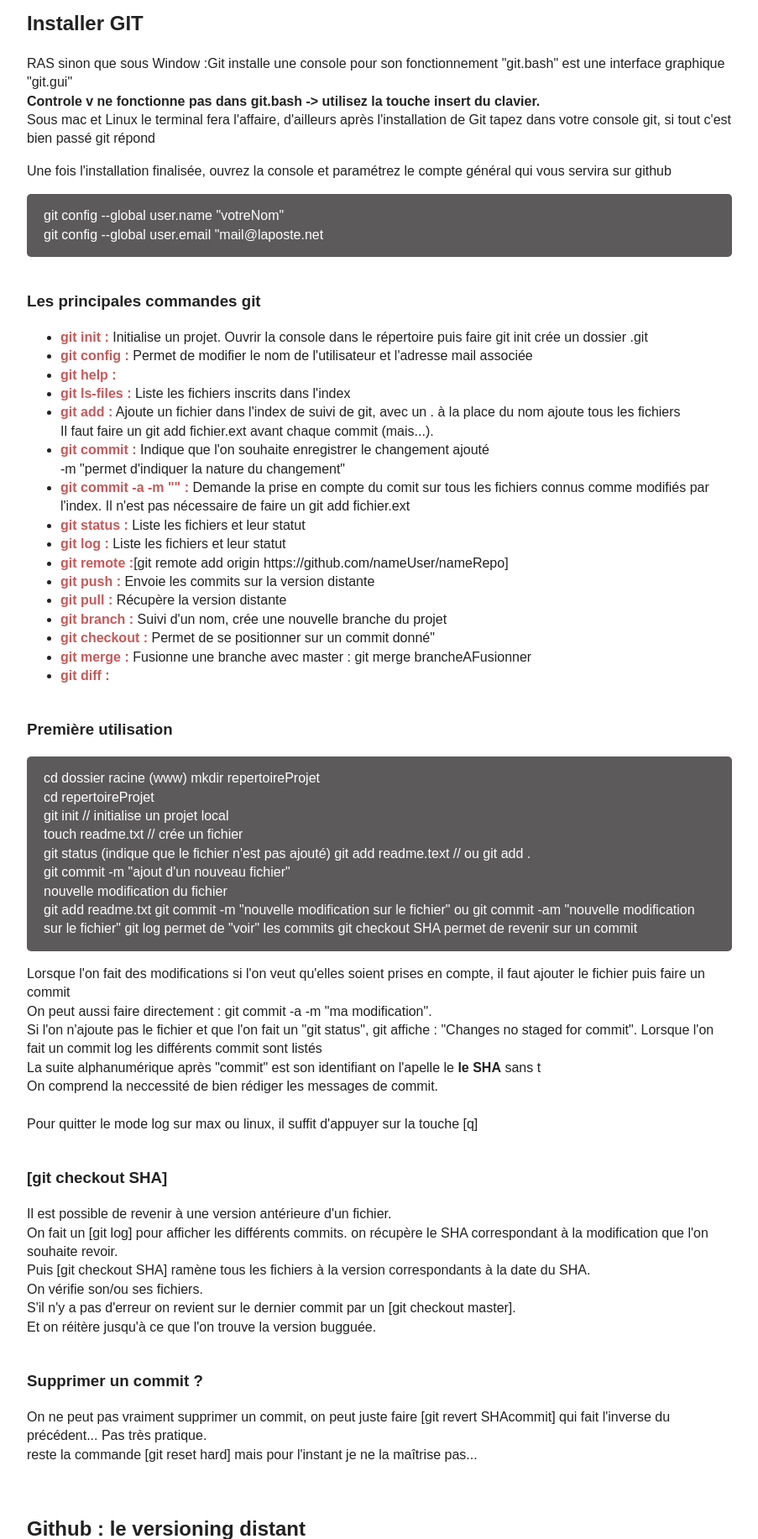
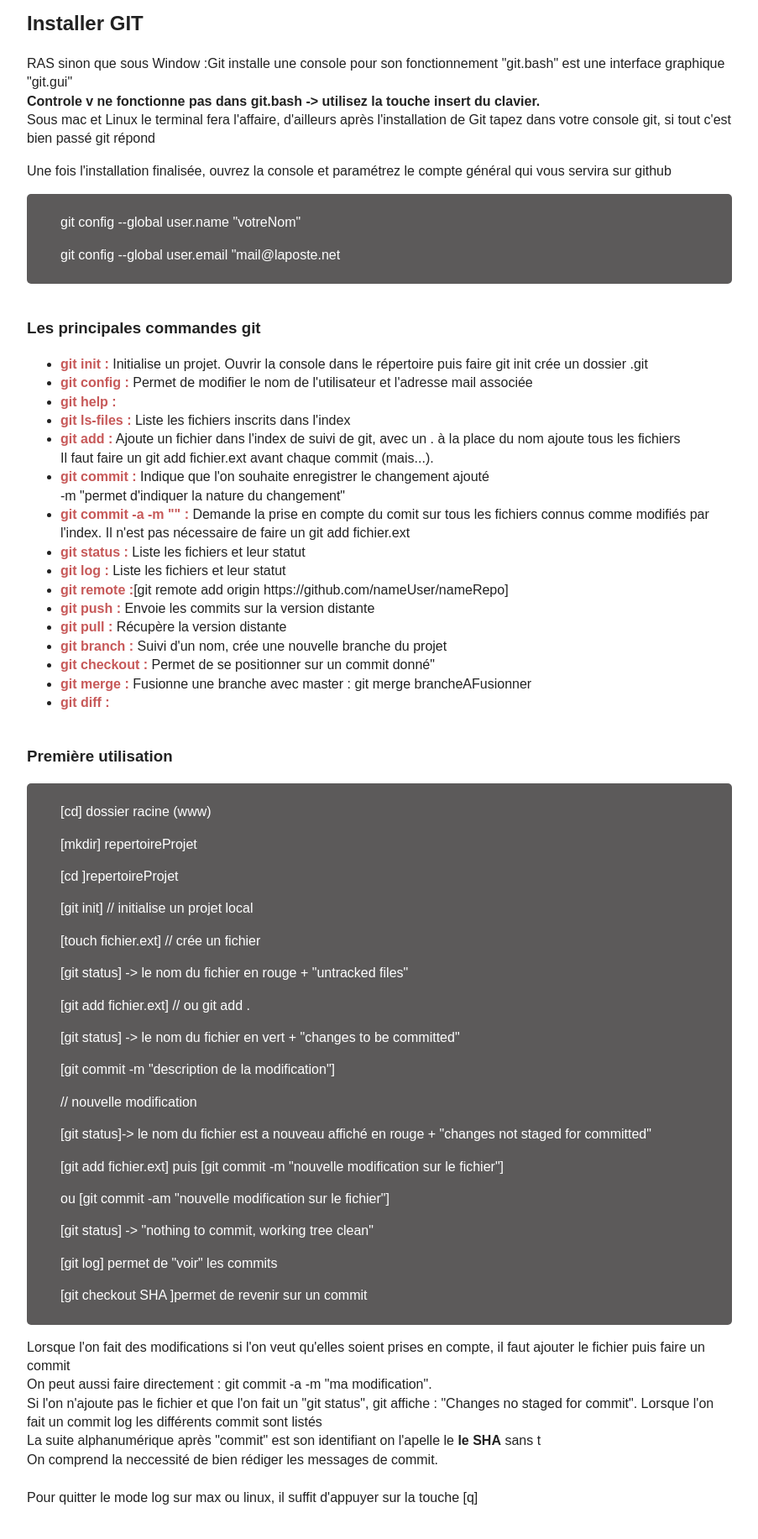
Before and after one commit to rogerlenoir/cours-git, a PHP site: page / in a window 1280 px wide. Shown: the part 741-2574 px from the top of the page at 84% size, without its empty margins (188-1091 px from the left). Run offline with PHP 8.4, Linux system fonts and the light colour scheme.

Commit message:
enregistrement compléments + modif css

```diff
--- a/css/main.css
+++ b/css/main.css
@@ -178,7 +178,10 @@ textarea {
 	padding: 15px 20px;
 	border-radius : 5px;
 }
-
+.console li{
+	padding : 8px 20px;
+	list-style: none;
+}
 
 /* =========================================================================================================================================================
    Author's custom styles
--- a/index.php
+++ b/index.php
@@ -70,10 +70,10 @@
 	<p>
 		Une fois l'installation finalisée, ouvrez la console et paramétrez le compte général qui vous servira sur github
 	</p>
-	<p class="console">
-		git config --global user.name "votreNom"<br>
-		git config --global user.email "mail@laposte.net
-	</p>
+	<ul class="console">
+		<li>git config --global user.name "votreNom"</li>
+		<li>git config --global user.email "mail@laposte.net</li>
+	</ul>
 	<h3>
 		Les principales commandes git
 	</h3>
@@ -100,23 +100,24 @@
 	<h3>
 		Première utilisation
 	</h3>
-	<p class="console">
-		cd dossier racine (www)
-		mkdir repertoireProjet<br>
-		cd repertoireProjet<br>
-		git init // initialise un projet local<br>
-		touch readme.txt // crée un fichier<br>
-		git status (indique que le fichier n'est pas ajouté)
-		git add readme.text // ou git add .<br>
-		git commit -m "ajout d'un nouveau fichier"<br>
-		nouvelle modification du fichier<br>
-		git add readme.txt
-		git commit -m "nouvelle modification sur le fichier"
-		ou git commit -am "nouvelle modification sur le fichier"
-		git log permet de "voir" les commits
-		git checkout SHA permet de revenir sur un commit
-
-	</p>
+	<ul class="console">
+		<li>[cd] dossier racine (www)</li>
+		<li>[mkdir] repertoireProjet</li>
+		<li>[cd ]repertoireProjet</li>
+		<li>[git init] // initialise un projet local</li>
+		<li>[touch fichier.ext] // crée un fichier</li>
+		<li>[git status] -> le nom du fichier en rouge + "untracked files"</li>
+		<li>[git add fichier.ext] // ou git add .</li>
+		<li>[git status] -> le nom du fichier en vert + "changes to be committed"</li>
+		<li>[git commit -m "description de la modification"]</li>
+		<li>// nouvelle modification</li>
+		<li>[git status]-> le nom du fichier est a nouveau affiché en rouge + "changes not staged for committed"</li>
+		<li>[git add fichier.ext] puis [git commit -m "nouvelle modification sur le fichier"]</li>
+		<li>ou [git commit -am "nouvelle modification sur le fichier"]</li>
+		<li>[git status] -> "nothing to commit, working tree clean"</li>
+		<li>[git log] permet de "voir" les commits</li>
+		<li>[git checkout SHA ]permet de revenir sur un commit</li>
+	</ul>
 
 	<p>
 		Lorsque l'on fait des modifications si l'on veut qu'elles soient prises en compte, il faut ajouter le fichier puis faire un commit<br>
@@ -232,10 +233,47 @@
 		<strong>[git merge maBranche]</strong><br>
 		Bien sûr on peut fusionner master dans maBranche, il suffit de se positionner dans maBranche et ...<br>
 	</p>
+	<h3>
+		Résolution des conflits
+	</h3>
+	<p>
+		Lors de la fusion de deux branches, si deux lignes d'un même fichier sont différentes, [git merge] renvoie CONFLICT et modifie le fichier de façon à mettre en évidence le problème.
+	</p>
+	<pre>
+		ATTENTION pour des pb de html les chevrons ont été remplacés par de tirets la ligne ====== est bien reproduite.
+		--------- HEAD
+		alert ("hello les amis");
+		=======
+		alert ("hello world");
+		--------- maBranche
+	</pre>
+	<p>
+		Il faut résoudre le conflit directement dans le fichier affecté par les modifs de git, puis enregistrer les modifications.<br>
+		et finir par un [git commit -am "resolution du conflit"]
+	</p>
+	<p>
+		il existe des outils permettant de résoudre les conflits :<br>
+		vimdiff, meld, opendiff, kdiff3, tkdiff, xxdiff, tortoisemerge, gvimdiff, diffuse, ecmerge, p4merge, araxis, emerge.<br>
+		Pour lancer l'un de ces outils externes de merge avec la commande [git mergetool vimdiff]
+	</p>
+	<h2>
+		Un peu plus loin
+	</h2>
+	<h3>
+		[git blame]
+	</h3>
+	<p>
+		Lorsque l'on travaille à plusieurs su run même sujet, il peut être utile de contacter la personne qui a fait une modification sur laquelle on a besoin de précisions.
+	</p>
 
-
-
-
+	<h3>
+		les adresses utiles
+	</h3>
+	<ul>
+		<li>Là où j'ai tout appris : https://openclassrooms.com/courses/gerer-son-code-avec-git-et-github</li>
+		<li>le plus complet : https://git-scm.com/book/fr/v2</li>
+		<li>Le résumé le plus intelligent : http://rogerdudler.github.io/git-guide/index.fr.html</li>
+	</ul>
 	<footer></footer>
 </div>
 
```
